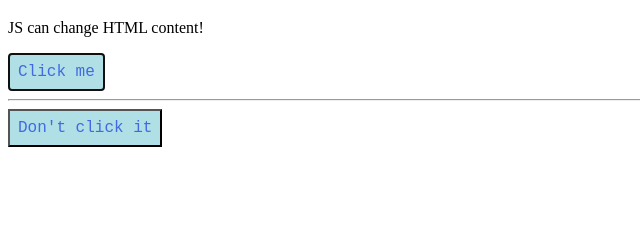
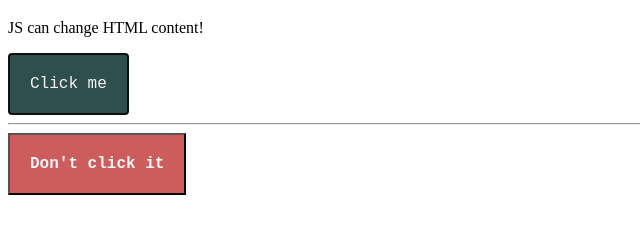
Before and after one commit to eduVieiraAF/JS, a plain HTML site: page HTML/Example_buttons.html in a window 1280 px wide. Shown: the part 61-294 px from the top of the page, without its empty margins (0-640 px from the left). Drawn offline with Linux system fonts and the light colour scheme.

Commit message:
Playing around

```diff
--- a/HTML/Example_buttons.html
+++ b/HTML/Example_buttons.html
@@ -1,5 +1,6 @@
 <!DOCTYPE html>
 <html lang="en">
+
 <head>
     <meta charset="UTF-8">
     <meta http-equiv="X-UA-Compatible" content="IE=edge">
@@ -8,28 +9,28 @@
     <link rel="icon" type="image/x-icon" href="html5.png">
     <style>
         button {
-            background-color: powderblue;
+            background-color: darkslategrey;
             font-size: 12pt;
             font-family: monospace;
-            padding: 8px;
-            color: royalblue;
+            padding: 20px;
+            color: whitesmoke;
         }
     </style>
 </head>
+
 <body>
     <h1 style="color: darkslategray;">What can JS do??</h1>
+    <p id="clicked">JS can change HTML content!</p>
 
-    <p id="clicked">JS can change HTML content!</p>
-    <button type="button"
-    autofocus
-    onclick="document.getElementById('clicked').innerHTML = 'Hello, World of JS.'">
+    <button type="button" autofocus onclick="document.getElementById('clicked').innerHTML = 'Hello, World of JS.'">
         Click me
     </button>
 
     <hr>
 
-    <button onclick="alert('I said don\'t click it')">
-        Don't click it
+    <button onclick="alert('I said don\'t click it!!!')" style="background-color: indianred;">
+        <b>Don't click it</b>
     </button>
 </body>
+
 </html>
```
